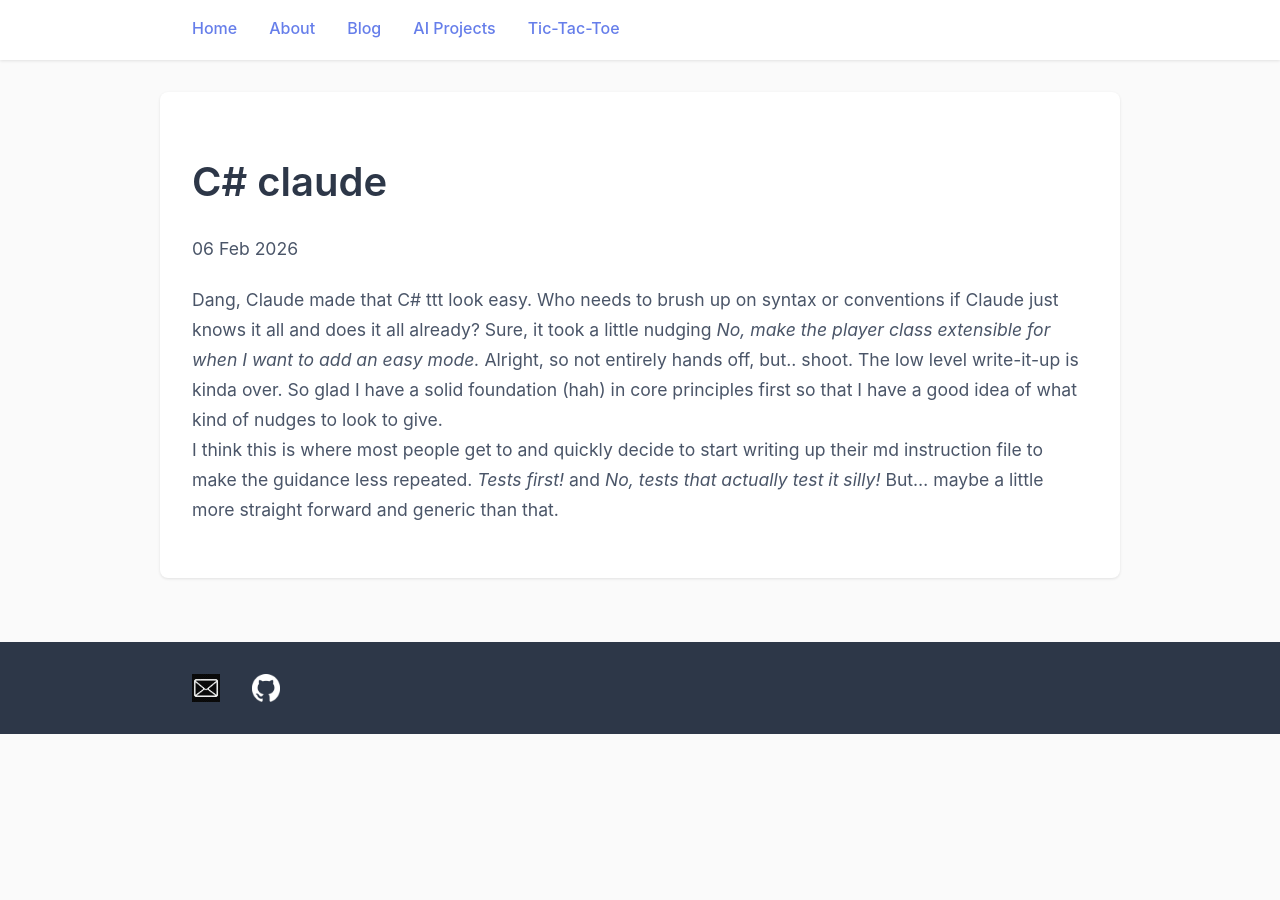
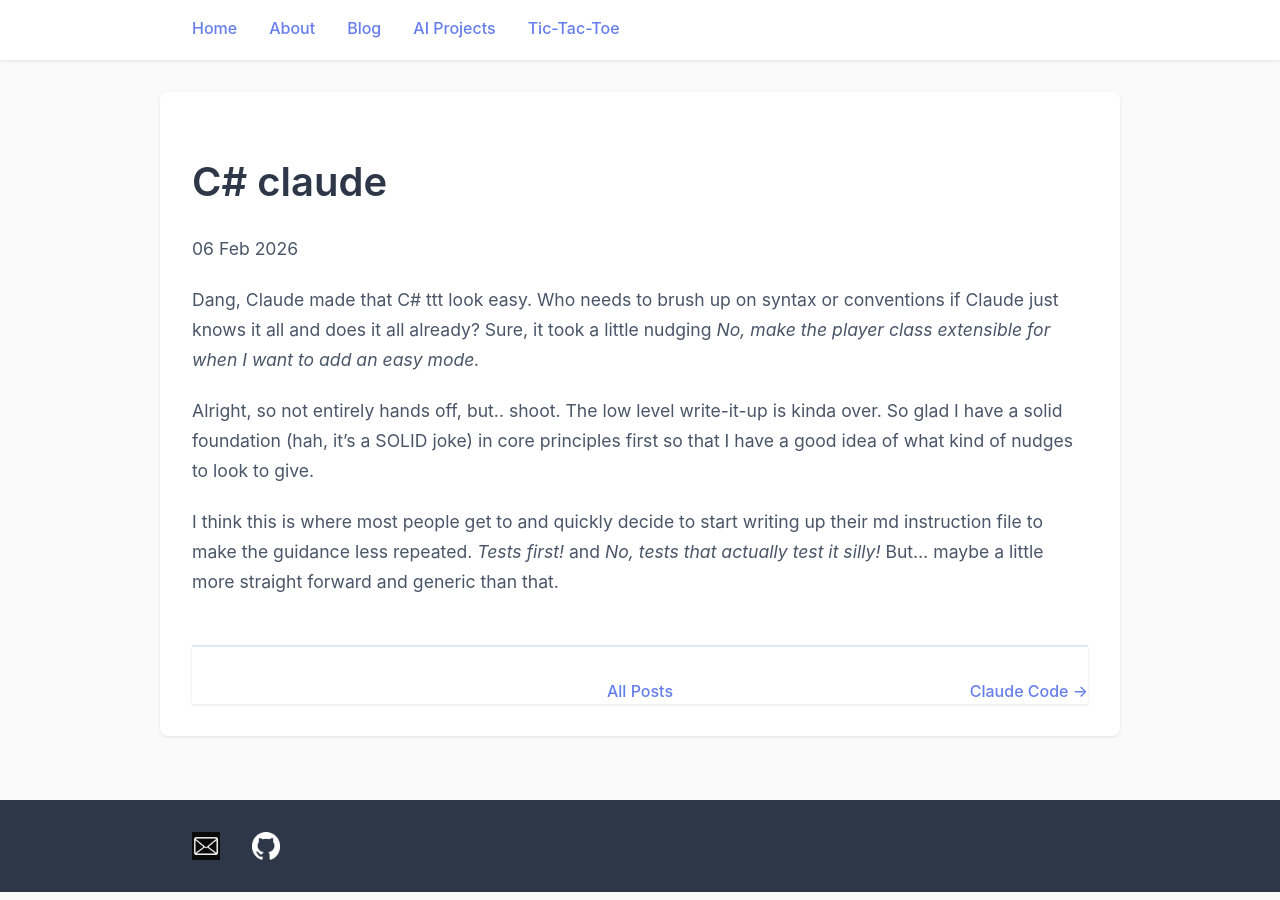
Before and after one commit to 7vanael/7vanael.github.io, a Jekyll site: the page built from _posts/2026-02-06-csharping-claude.md, in a window 1280 px wide. Built offline with Jekyll 4.4.1, drawn with Linux system fonts in a browser that asks for light colours.

Commit message:
Updated readme, reformatting, back buttons

```diff
--- a/_layouts/post.html
+++ b/_layouts/post.html
@@ -7,3 +7,19 @@
 <div class="post">
   {{ content }}
 </div>
+
+<nav class="post-nav">
+  <div class="post-nav-prev">
+    {% if page.next %}
+      <a href="{{ page.next.url }}">&larr; {{ page.next.title }}</a>
+    {% endif %}
+  </div>
+  <div class="post-nav-home">
+    <a href="/blog">All Posts</a>
+  </div>
+  <div class="post-nav-next">
+    {% if page.previous %}
+      <a href="{{ page.previous.url }}">{{ page.previous.title }} &rarr;</a>
+    {% endif %}
+  </div>
+</nav>
--- a/_posts/2026-02-06-csharping-claude.md
+++ b/_posts/2026-02-06-csharping-claude.md
@@ -6,5 +6,7 @@
 
 Dang, Claude made that C# ttt look easy. Who needs to brush up on syntax or conventions if Claude just knows it all and does it all already?
 Sure, it took a little nudging _No, make the player class extensible for when I want to add an easy mode._
-Alright, so not entirely hands off, but.. shoot. The low level write-it-up is kinda over. So glad I have a solid foundation (hah) in core principles first so that I have a good idea of what kind of nudges to look to give.
+
+Alright, so not entirely hands off, but.. shoot. The low level write-it-up is kinda over. So glad I have a solid foundation (hah, it's a SOLID joke) in core principles first so that I have a good idea of what kind of nudges to look to give.
+
 I think this is where most people get to and quickly decide to start writing up their md instruction file to make the guidance less repeated. _Tests first!_ and _No, tests that actually test it silly!_ But... maybe a little more straight forward and generic than that.
--- a/ai-ttt.html
+++ b/ai-ttt.html
@@ -3,6 +3,7 @@
 title: AI Tic-Tac-Toe
 ---
 <div class="game-page">
+  <a href="/ai-projects.html" class="back-link">&larr; AI Projects</a>
   <h1>AI Tic-Tac-Toe</h1>
   <p>A neural-network-themed tic-tac-toe game built with ClojureScript and Reagent.</p>
 
--- a/csharp-ttt.html
+++ b/csharp-ttt.html
@@ -3,6 +3,7 @@
 title: C# Tic-Tac-Toe
 ---
 <div class="game-page">
+  <a href="/ai-projects.html" class="back-link">&larr; AI Projects</a>
   <h1>C# Tic-Tac-Toe</h1>
   <p>A test-driven tic-tac-toe engine built in C# with .NET 8, featuring minimax AI with alpha-beta pruning.</p>
 
--- a/css/main.css
+++ b/css/main.css
@@ -466,3 +466,57 @@
     padding-top: 2rem;
     border-top: 2px solid var(--border-gray);
 }
+
+.back-link {
+    display: inline-block;
+    margin-bottom: 1rem;
+    font-weight: 500;
+    color: var(--primary-color);
+    text-decoration: none;
+    transition: color 0.2s ease;
+}
+
+.back-link:hover {
+    color: var(--primary-dark);
+    text-decoration: none;
+}
+
+.post-nav {
+    display: flex;
+    justify-content: space-between;
+    align-items: baseline;
+    margin-top: 3rem;
+    padding-top: 2rem;
+    border-top: 2px solid var(--border-gray);
+    gap: 1rem;
+}
+
+.post-nav-prev,
+.post-nav-next {
+    flex: 1;
+}
+
+.post-nav-prev {
+    text-align: left;
+}
+
+.post-nav-home {
+    text-align: center;
+    flex-shrink: 0;
+}
+
+.post-nav-next {
+    text-align: right;
+}
+
+.post-nav a {
+    font-weight: 500;
+    color: var(--primary-color);
+    text-decoration: none;
+    transition: color 0.2s ease;
+}
+
+.post-nav a:hover {
+    color: var(--primary-dark);
+    text-decoration: none;
+}
--- a/tictactoe.html
+++ b/tictactoe.html
@@ -3,6 +3,7 @@
 title: Play Tic-Tac-Toe
 ---
 <div class="game-page">
+ <a href="/ai-projects.html" class="back-link">&larr; AI Projects</a>
  <h1>Tic-Tac-Toe</h1>
  <p>Built with ClojureScript and Reagent during my apprenticeship at Clean Coders.</p>
 
```
Also changed, not shown: README.md.
